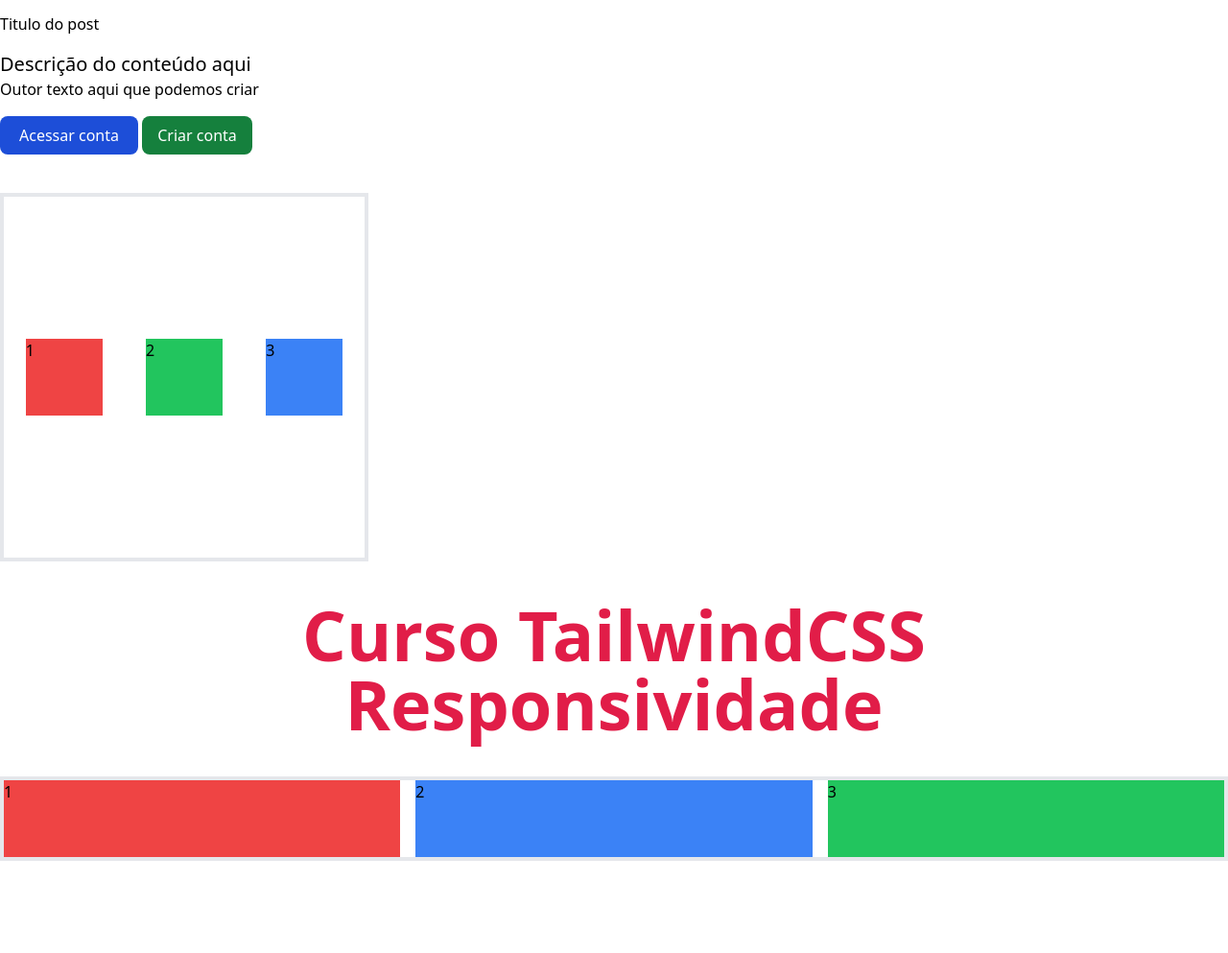
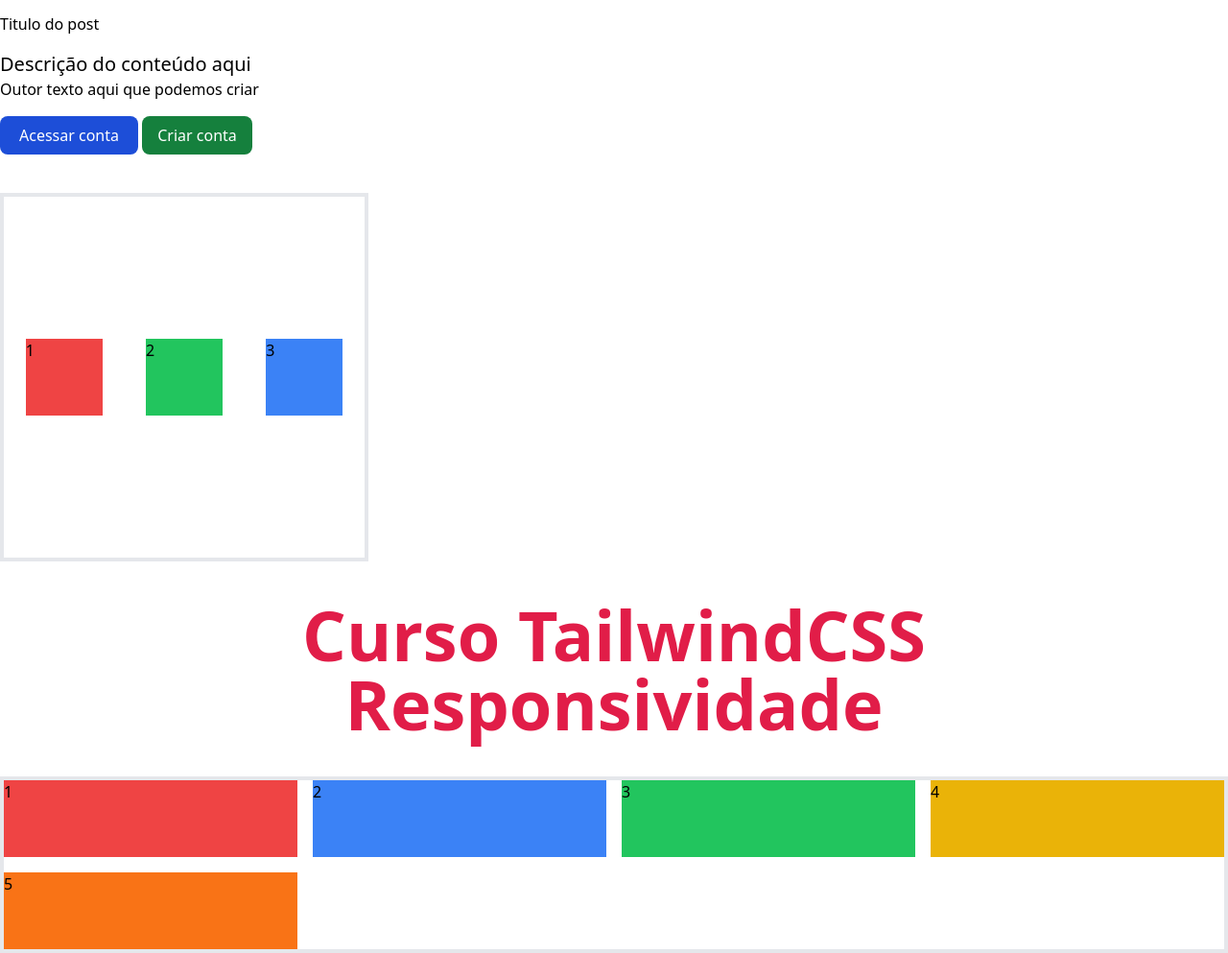
Before and after one commit to Kawan02/tailwind-css, a website: page aula/src/index.html in a window 1280 px wide. Shown: the part 83-1076 px from the top of the page at 96% size. Before the commit the page ends 980 px from the top, so only its background shows below. Drawn offline with Linux system fonts and the light colour scheme.

Commit message:
Dominando o GRID

```diff
--- a/aula/src/index.html
+++ b/aula/src/index.html
@@ -43,10 +43,12 @@
     <!-- responsividade -->
 
     <!-- Grid -->
-    <div class="w-full border-4 grid grid-cols-1 md:grid-cols-2 lg:grid-cols-3 gap-4">
+    <div class="w-full border-4 grid grid-cols-1 md:grid-cols-2 lg:grid-cols-4 gap-4">
       <div class="bg-red-500 h-20">1</div>
       <div class="bg-blue-500 h-20">2</div>
       <div class="bg-green-500 h-20">3</div>
+      <div class="bg-yellow-500 h-20">4</div>
+      <div class="bg-orange-500 h-20">5</div>
     </div>
     <!-- Grid -->
   </body>
```
Also changed, not shown: aula/styles/output.css.
